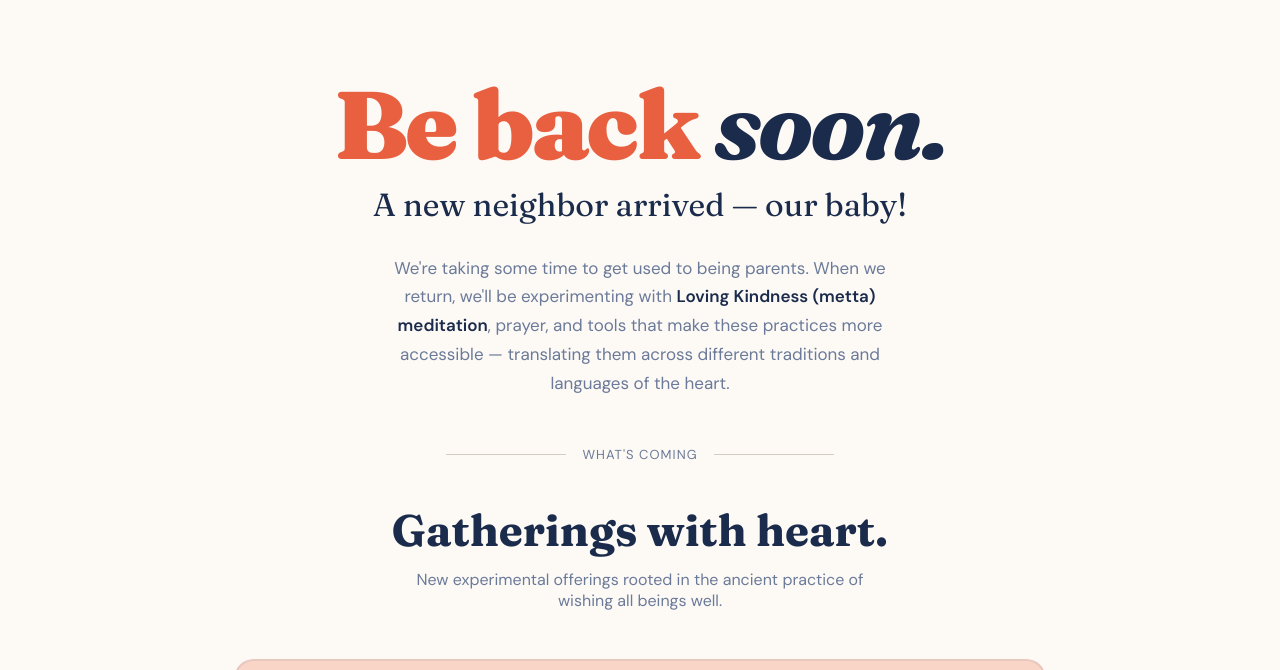
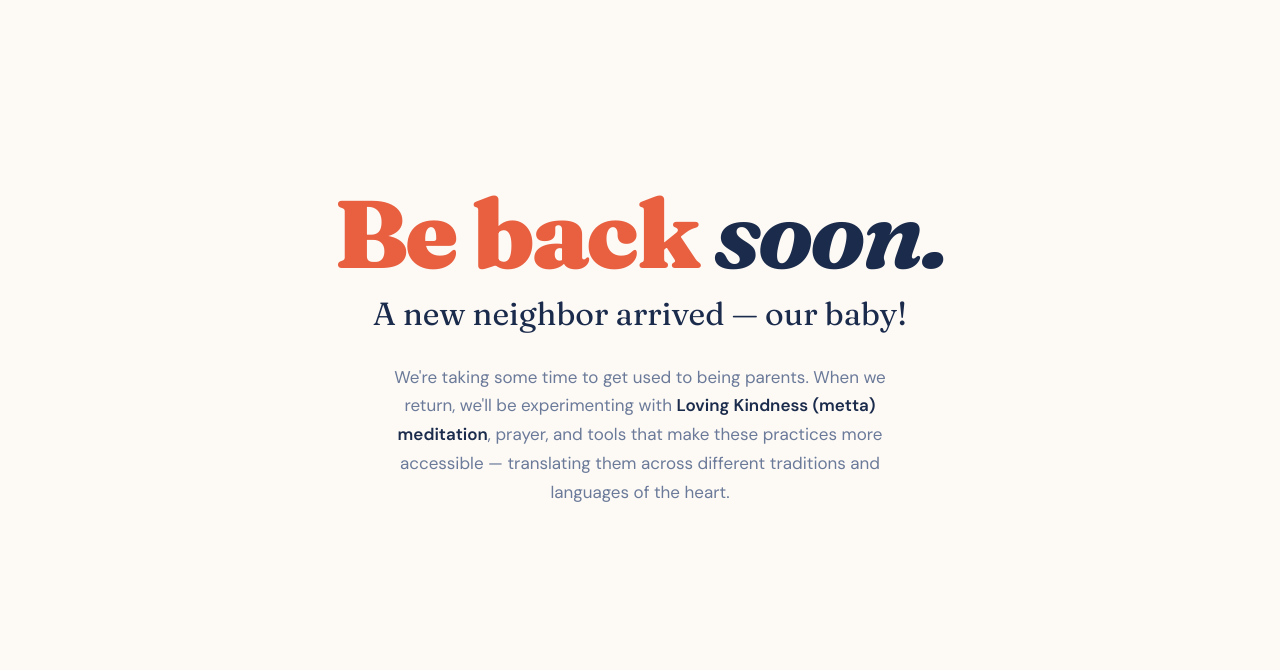
Before and after one commit to DuncanHamra/moreneighborly-com, a plain HTML site: page index.html in a window 1280 px wide. Shown: the part 64-734 px from the top of the page. Drawn offline with Linux system fonts and the light colour scheme.

Commit message:
Updates from Ship Studio

```diff
--- a/index.html
+++ b/index.html
@@ -120,10 +120,12 @@
       display: flex;
       flex-direction: column;
       align-items: center;
+      justify-content: center;
       text-align: center;
-      padding: 60px 24px 24px;
+      padding: 24px;
       max-width: 760px;
       margin: 0 auto;
+      min-height: calc(100vh - 140px);
     }
 
     .hero h1 {
```
